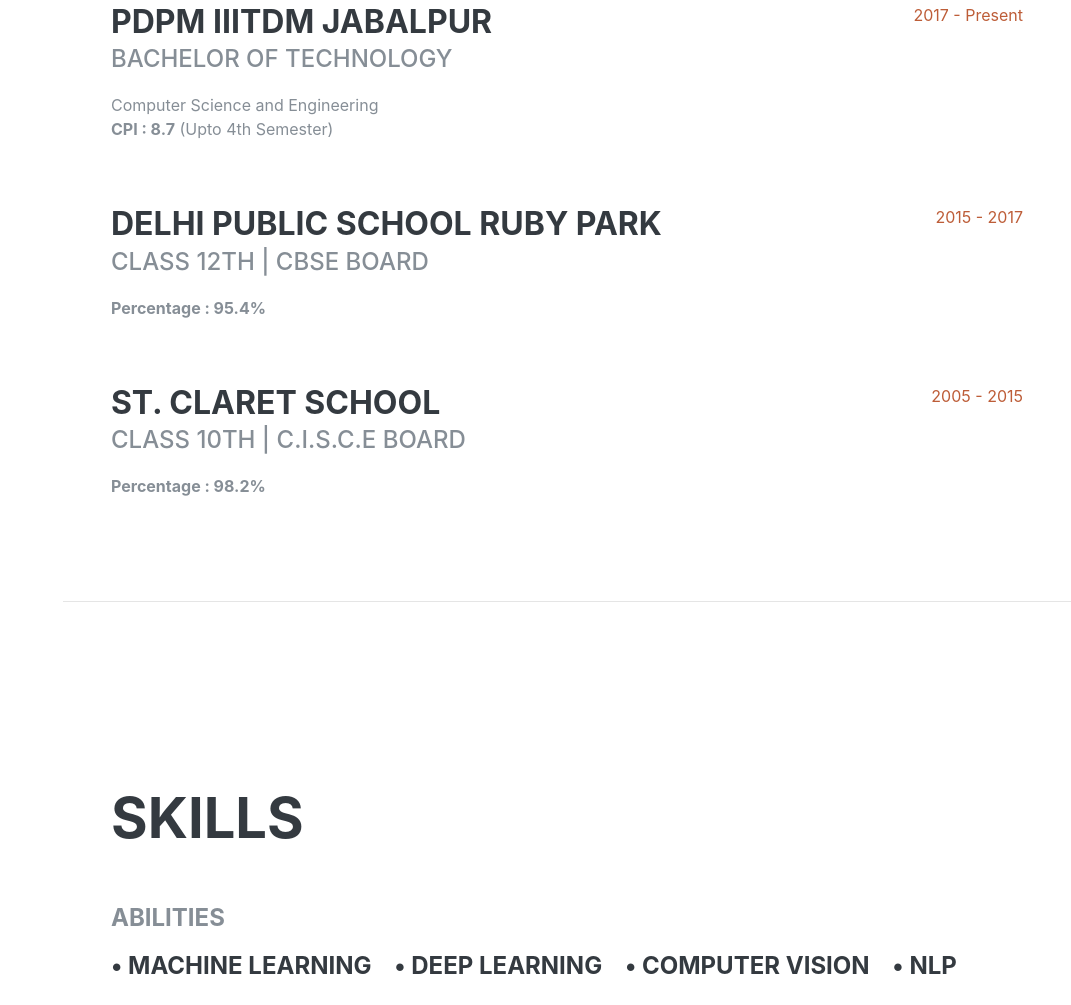
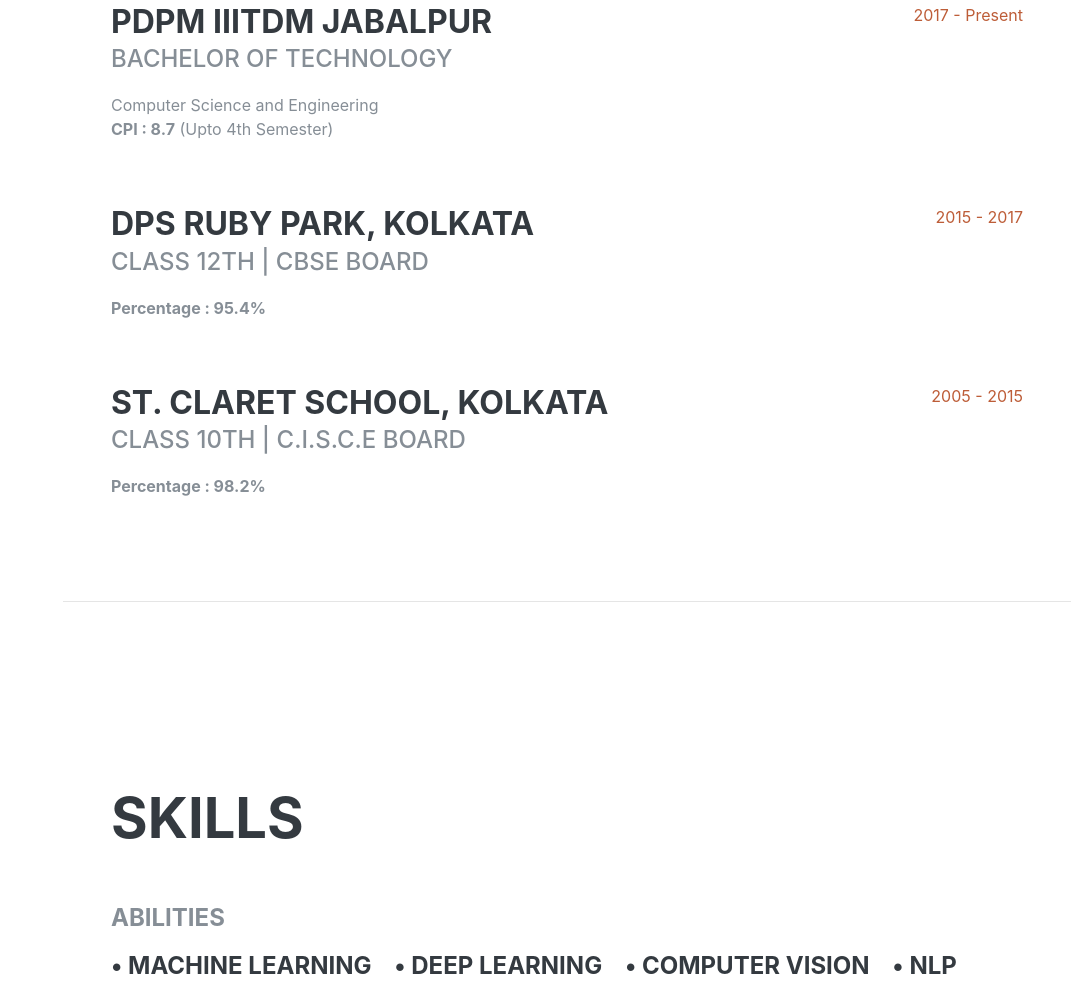
Before and after one commit to theRay01/theRay01.github.io, a plain HTML site: page index.html in a window 1280 px wide. Shown: the part 1801-2806 px from the top of the page, without its empty margins (209-1280 px from the left). Drawn offline with Linux system fonts and the light colour scheme; a web font is replaced by a local one.

Commit message:
Update index.html

```diff
--- a/index.html
+++ b/index.html
@@ -129,7 +129,7 @@
 
         <div class="resume-item d-flex flex-column flex-md-row justify-content-between mb-5">
           <div class="resume-content">
-            <h3 class="mb-0">Delhi Public School Ruby Park</h3>
+            <h3 class="mb-0">DPS Ruby Park, Kolkata</h3>
             <div class="subheading mb-3">Class 12th | CBSE Board</div>
             <p><b>Percentage : 95.4%</b></p>
           </div>
@@ -140,7 +140,7 @@
 
 		<div class="resume-item d-flex flex-column flex-md-row justify-content-between">
           <div class="resume-content">
-            <h3 class="mb-0">St. Claret School</h3>
+            <h3 class="mb-0">St. Claret School, Kolkata</h3>
             <div class="subheading mb-3">Class 10th | C.I.S.C.E Board</div>
             <p><b>Percentage : 98.2%</b></p>
           </div>
```
